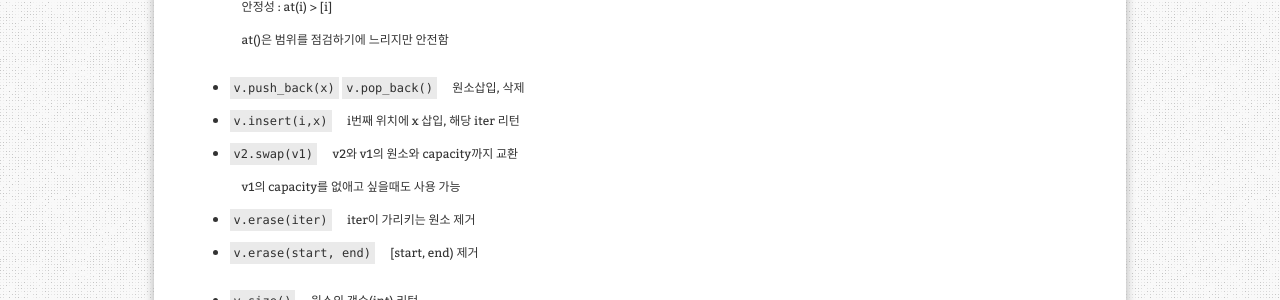
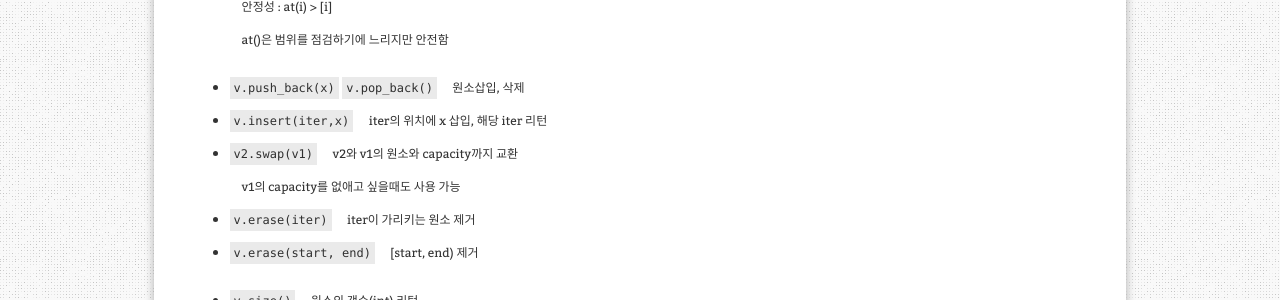
Before and after one commit to aristohyun/aristohyun.github.io, a Jekyll site: the page built from _posts/2020-07-14-Vector.md, in a window 1280 px wide. Shown: the part 939-1239 px from the top of the page. Built offline with Jekyll 4.4.1, drawn with Linux system fonts in a browser that asks for light colours; comment, search, counter and statistics services are not loaded.

Commit message:
Update 2020-07-14-Vector.md

```diff
--- a/_posts/2020-07-14-Vector.md
+++ b/_posts/2020-07-14-Vector.md
@@ -36,7 +36,7 @@ redirect_from:
 <span class="space"></span>
 
 * `v.push_back(x)` `v.pop_back()` <span class="margin">원소삽입, 삭제</span>
-* `v.insert(i,x)` <span class="margin">i번째 위치에 x 삽입, 해당 iter 리턴</span>
+* `v.insert(iter,x)` <span class="margin">iter의 위치에 x 삽입, 해당 iter 리턴</span>
 * `v2.swap(v1)` <span class="margin">v2와 v1의 원소와 capacity까지 교환</span>
   <span class="margin">v1의 capacity를 없애고 싶을때도 사용 가능</span>
 
```
